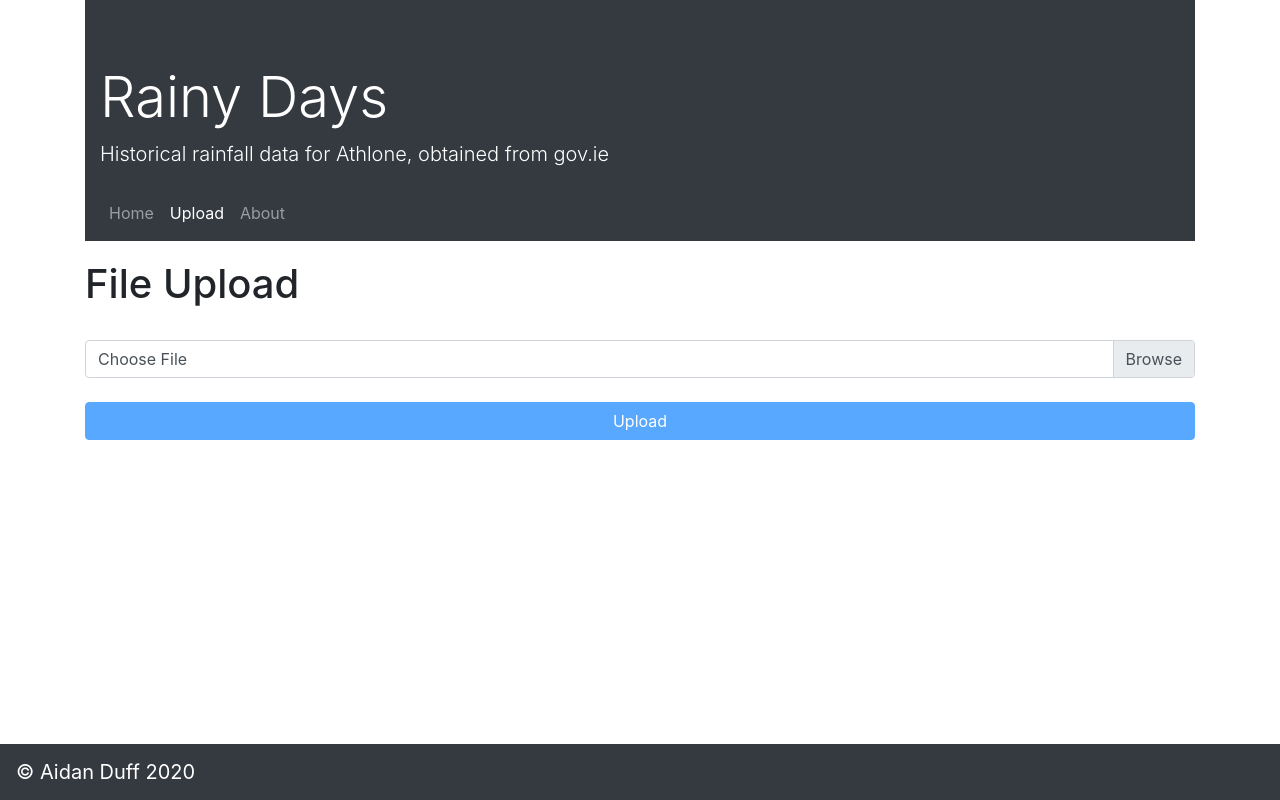
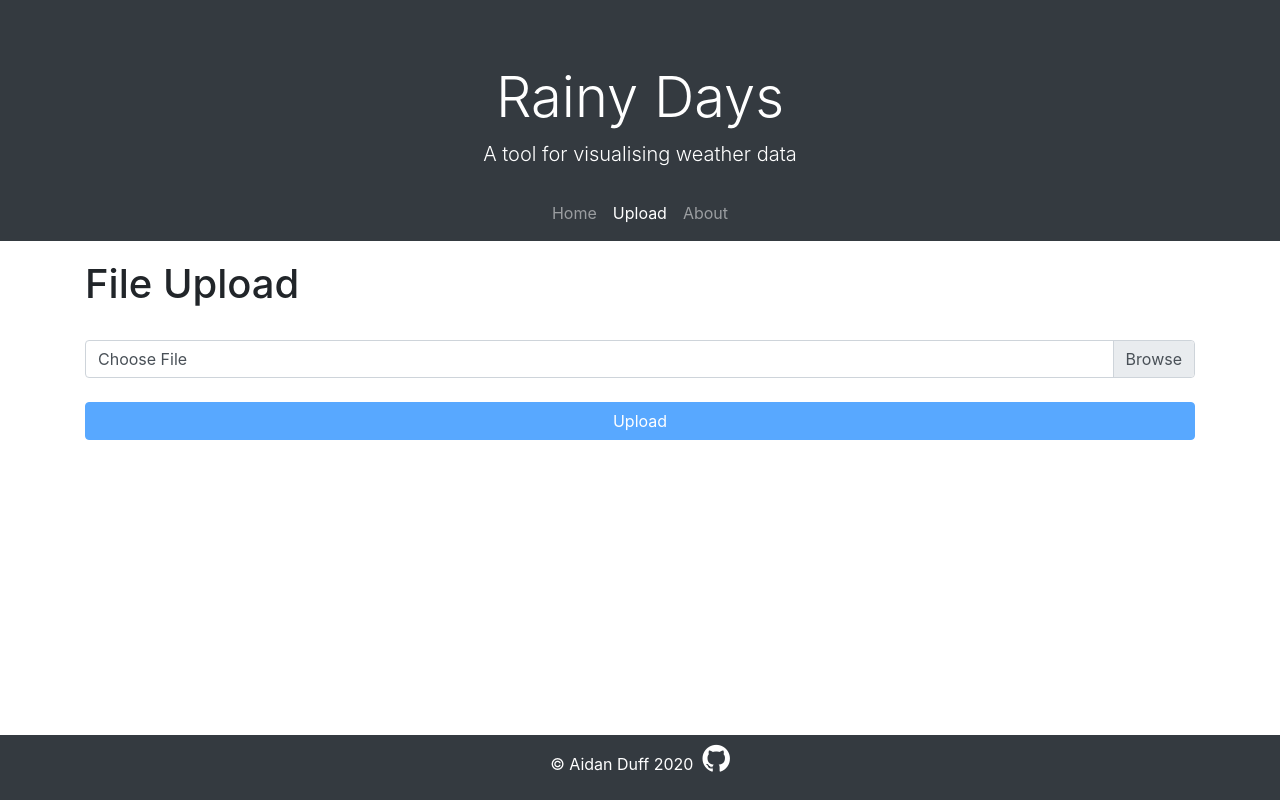
Before and after one commit to aidanduff/weather-data-ui, a React (Create React App) app: page /upload in a window 1280 px wide. Built offline with nearby package versions, Linux system fonts and the light colour scheme.

Commit message:
styling changes

```diff
--- a/package.json
+++ b/package.json
@@ -9,6 +9,7 @@
     "axios": "^0.19.2",
     "bootstrap": "^4.5.0",
     "chart.js": "^2.9.3",
+    "font-awesome": "^4.7.0",
     "joi": "^17.2.0",
     "joi-browser": "^13.4.0",
     "lodash": "^4.17.19",
--- a/src/App.js
+++ b/src/App.js
@@ -8,20 +8,22 @@ import { Route, Redirect, Switch } from "react-router-dom";
 function App() {
   return (
     <React.Fragment>
+      <Nav />
       <main role="main" className="container">
-        <Nav />
         <Switch>
           <Route path="/home" component={WeatherData}></Route>
           <Route path="/upload" component={FileUpload}></Route>
           <Redirect from="/" exact to="/home" />
           <Redirect to="/not-found" />
         </Switch>
-        {/* <WeatherData /> */}
       </main>
-      <nav class="navbar fixed-bottom navbar-dark bg-dark">
-        <a class="navbar-brand" href="#">
-          &copy; Aidan Duff 2020
-        </a>
+      <nav class="navbar fixed-bottom navbar-dark bg-dark justify-content-center">
+        <p className="font-weight-regular text-white">
+          &copy; Aidan Duff 2020 &nbsp;
+          <a href="https://github.com/aidanduff/weather-data-ui">
+            <i className="fa fa-github fa-2x"> </i>
+          </a>
+        </p>
       </nav>
     </React.Fragment>
   );
--- a/src/components/nav.jsx
+++ b/src/components/nav.jsx
@@ -5,16 +5,19 @@ const Nav = () => {
   return (
     <div
       className="jumbotron jumbotron-fluid bg-dark text-white"
-      style={{ maxHeight: "200px" }}
+      style={{ maxHeight: "200px", textAlign: "center" }}
     >
       <div className="container">
         <h1 className="display-4">Rainy Days</h1>
-        <p className="lead">
-          Historical rainfall data for Athlone, obtained from gov.ie<br></br>
+        <p className="lead ">
+          A tool for visualising weather data<br></br>
         </p>
       </div>
       <nav className="navbar navbar-expand-lg navbar-dark bg-dark">
-        <div className="collapse navbar-collapse" id="navbarNav">
+        <div
+          className="collapse navbar-collapse justify-content-center"
+          id="navbarNav"
+        >
           <ul className="navbar-nav">
             <li className="nav-item">
               <NavLink className="nav-link" to="/home">
--- a/src/index.css
+++ b/src/index.css
@@ -51,3 +51,8 @@ code {
   padding-right: 0;
   padding-top: 20px;
 }
+
+.fa-github,
+.fa-linkedin {
+  color: white;
+}
--- a/src/index.js
+++ b/src/index.js
@@ -5,6 +5,7 @@ import "./index.css";
 import App from "./App";
 import * as serviceWorker from "./serviceWorker";
 import "bootstrap/dist/css/bootstrap.css";
+import "font-awesome/css/font-awesome.css";
 
 ReactDOM.render(
   <React.StrictMode>
```
Also changed, not shown: 1 other file (tests, documents, lock files or other folders).
